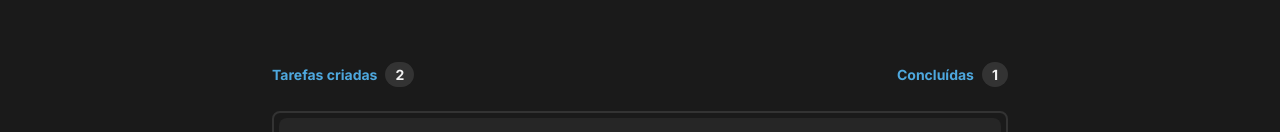
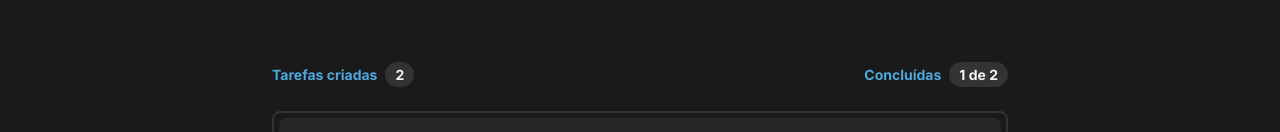
Before and after one commit to Cast01/rocketseat-Ignite-ReactJS-desafio-todoList, a React (Vite) app: page / in a window 1280 px wide. Shown: the part 228-360 px from the top of the page. Built offline with nearby package versions, Linux system fonts and the light colour scheme.

Commit message:
Componente <HeaderInsideMain /> finalizado(1).

```diff
--- a/src/components/HeaderInsideMain/HeaderInsideMain.tsx
+++ b/src/components/HeaderInsideMain/HeaderInsideMain.tsx
@@ -19,7 +19,7 @@ export function HeaderInsideMain({
 			</div>
 			<div>
 				<span>Concluídas</span>
-				<span>{taskCompletedLength}</span>
+				<span>{taskCompletedLength} de {todoListLength}</span>
 			</div>
 		</header>
 	);
```
